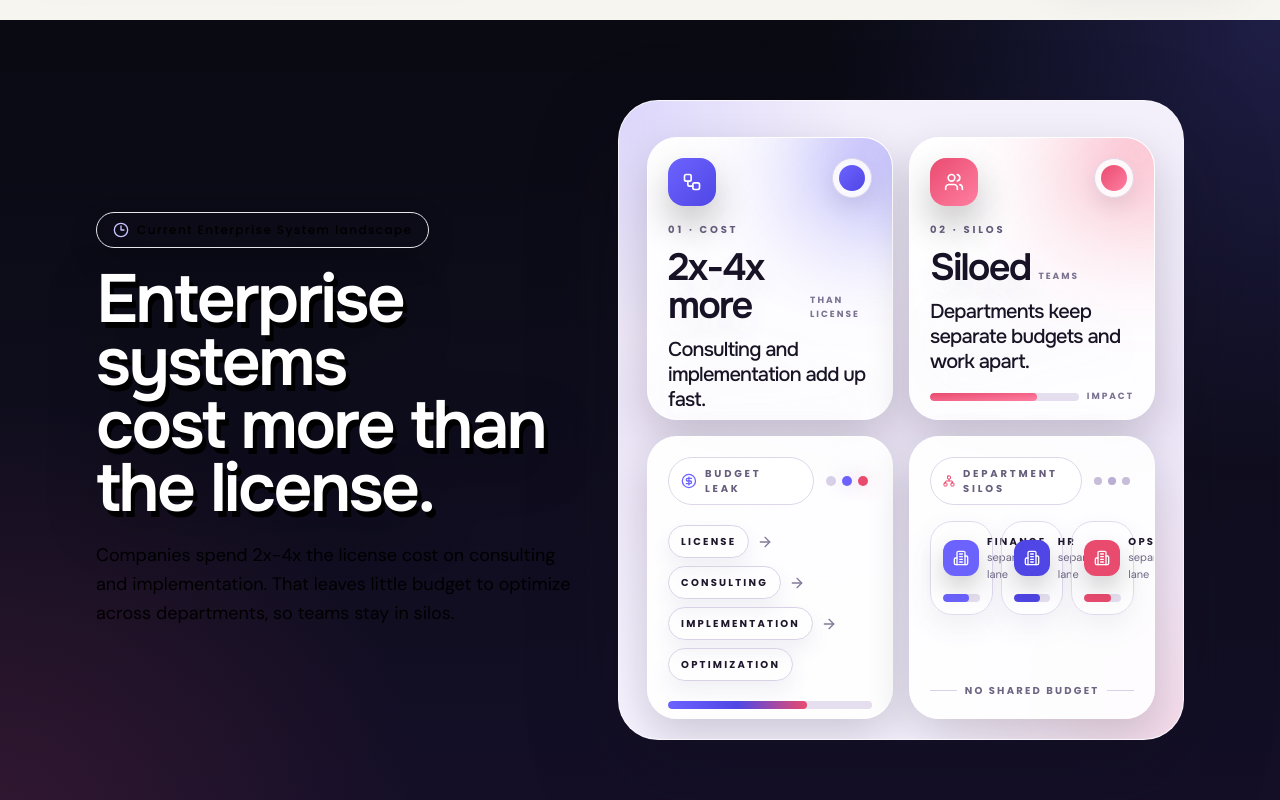
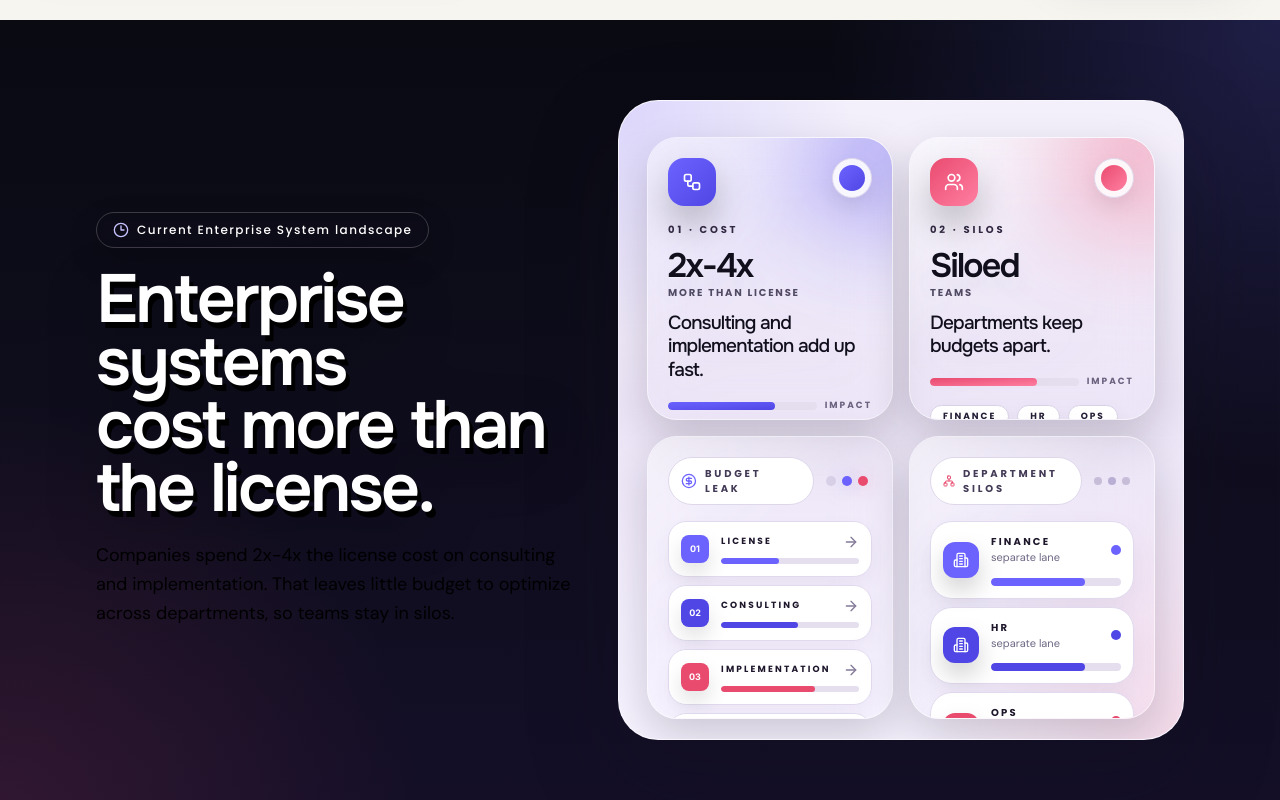
Before and after one commit to asadknow-hub/marketingwebsite, a Next.js app: page / in a window 1280 px wide. Shown: the part 780-1580 px from the top of the page. Built offline with nearby package versions, Linux system fonts and the light colour scheme; a web font is replaced by a local one.

Commit message:
Fix problem section layout and contrast

```diff
--- a/components/templates/finance-management-landing-page-finsyc/problem 01 finsyc.tsx
+++ b/components/templates/finance-management-landing-page-finsyc/problem 01 finsyc.tsx
@@ -17,8 +17,8 @@ type ProblemCardData = {
 const problemCards: ProblemCardData[] = [
   {
     label: "01 · Cost",
-    stat: "2x-4x more",
-    microLabel: "than license",
+    stat: "2x-4x",
+    microLabel: "more than license",
     title: "Consulting and implementation add up fast.",
     icon: Workflow,
     accentClass: "bg-gradient-to-br from-[#6C63FF] to-[#4F46E5]",
@@ -28,7 +28,7 @@ const problemCards: ProblemCardData[] = [
     label: "02 · Silos",
     stat: "Siloed",
     microLabel: "teams",
-    title: "Departments keep separate budgets and work apart.",
+    title: "Departments keep budgets apart.",
     icon: Users,
     accentClass: "bg-gradient-to-br from-[#E94B6F] to-[#FF7FA2]",
     chips: ["Finance", "HR", "Ops"],
@@ -58,10 +58,10 @@ function ProblemStage({ card, delay }: { card: ProblemCardData; delay: number })
       whileInView={{ opacity: 1, y: 0 }}
       viewport={{ once: true }}
       transition={{ duration: 0.7, delay, ease: [0.21, 0.47, 0.32, 0.98] as const }}
-      className="relative h-full min-h-[220px] overflow-hidden rounded-[30px] border border-white/55 bg-white/90 p-4 sm:p-5 shadow-[0_18px_44px_rgba(16,10,28,0.18)] backdrop-blur-xl"
+      className="relative h-full min-h-[230px] overflow-hidden rounded-[30px] border border-white/55 bg-white/96 p-4 sm:p-5 shadow-[0_18px_44px_rgba(16,10,28,0.18)] backdrop-blur-xl"
     >
       <div className={"absolute -right-10 -top-10 h-28 w-28 rounded-full blur-3xl " + card.accentClass + " opacity-18"} />
-      <div className="absolute inset-0 bg-[linear-gradient(135deg,rgba(255,255,255,0.82),transparent_42%)] opacity-70" />
+      <div className="absolute inset-0 bg-[linear-gradient(135deg,rgba(255,255,255,0.88),transparent_42%)] opacity-55" />
       <div className="relative flex h-full min-h-0 flex-col">
         <div className="flex items-start justify-between gap-3">
           <div className={"flex h-12 w-12 shrink-0 items-center justify-center rounded-2xl text-white shadow-[0_18px_36px_rgba(0,0,0,0.24)] " + card.accentClass}>
@@ -74,23 +74,23 @@ function ProblemStage({ card, delay }: { card: ProblemCardData; delay: number })
         </div>
 
         <div className="mt-4">
-          <p className="font-poppins text-[10px] font-bold uppercase tracking-[0.28em] text-[#645C7B]">
+          <p className="font-poppins text-[10px] font-bold uppercase tracking-[0.28em] text-[#312842]">
             {card.label}
           </p>
 
-          <div className="mt-3 flex items-end gap-2">
+          <div className="mt-3 space-y-1">
             <span
-              className="font-onest text-[32px] sm:text-[36px] lg:text-[38px] font-semibold leading-none tracking-[-1.8px] text-[#171225]"
+              className="block font-onest text-[28px] sm:text-[32px] lg:text-[34px] font-semibold leading-none tracking-[-1.8px] text-[#120F1D]"
               style={{ textShadow: "0 1px 0 rgba(255,255,255,0.36), 0 14px 24px rgba(81,71,122,0.08)" }}
             >
               {card.stat}
             </span>
-            <span className="pb-1 font-poppins text-[9px] font-bold uppercase tracking-[0.22em] text-[#7A7291]">
+            <span className="block max-w-[180px] font-poppins text-[10px] font-bold uppercase leading-tight tracking-[0.18em] text-[#514A63]">
               {card.microLabel}
             </span>
           </div>
 
-          <h3 className="mt-3 max-w-[260px] font-onest text-[18px] sm:text-[19px] lg:text-[20px] font-medium leading-tight tracking-[-0.8px] text-[#181425] drop-shadow-[0_10px_20px_rgba(81,71,122,0.08)]">
+          <h3 className="mt-3 max-w-[240px] font-onest text-[17px] sm:text-[18px] lg:text-[19px] font-medium leading-tight tracking-[-0.8px] text-[#120F1D] drop-shadow-[0_10px_20px_rgba(81,71,122,0.08)]">
             {card.title}
           </h3>
         </div>
@@ -99,7 +99,7 @@ function ProblemStage({ card, delay }: { card: ProblemCardData; delay: number })
           <div className="h-2 flex-1 overflow-hidden rounded-full bg-[#E4DEEE]">
             <div className={"h-full w-[72%] rounded-full " + card.accentClass} />
           </div>
-          <span className="font-poppins text-[9px] font-bold uppercase tracking-[0.22em] text-[#7A7291]">
+          <span className="font-poppins text-[9px] font-bold uppercase tracking-[0.22em] text-[#6B627F]">
             impact
           </span>
         </div>
@@ -108,7 +108,7 @@ function ProblemStage({ card, delay }: { card: ProblemCardData; delay: number })
           {card.chips.map((chip) => (
             <span
               key={chip}
-              className="rounded-full border border-[#D9D1E6] bg-white/86 px-3 py-1 font-poppins text-[9px] font-bold uppercase tracking-[0.22em] text-[#2A243D] shadow-[0_10px_20px_rgba(81,71,122,0.08)]"
+              className="rounded-full border border-[#D9D1E6] bg-white px-3 py-1 font-poppins text-[9px] font-bold uppercase tracking-[0.22em] text-[#241D36] shadow-[0_10px_20px_rgba(81,71,122,0.08)]"
             >
               {chip}
             </span>
@@ -128,14 +128,14 @@ function ProblemFlowStrip() {
       whileInView={{ opacity: 1, y: 0 }}
       viewport={{ once: true }}
       transition={{ duration: 0.7, delay: 0.2, ease: [0.21, 0.47, 0.32, 0.98] as const }}
-      className="relative h-full min-h-[220px] overflow-hidden rounded-[30px] border border-white/55 bg-white/90 p-4 sm:p-5 shadow-[0_18px_44px_rgba(16,10,28,0.18)] backdrop-blur-xl"
+      className="relative h-full min-h-[220px] overflow-hidden rounded-[30px] border border-white/55 bg-white/96 p-4 sm:p-5 shadow-[0_18px_44px_rgba(16,10,28,0.18)] backdrop-blur-xl"
     >
-      <div className="absolute inset-0 bg-[linear-gradient(135deg,rgba(255,255,255,0.82),transparent_42%)] opacity-70" />
+      <div className="absolute inset-0 bg-[linear-gradient(135deg,rgba(255,255,255,0.88),transparent_42%)] opacity-55" />
       <div className="relative flex h-full min-h-0 flex-col">
         <div className="flex items-center justify-between gap-3">
-          <div className="inline-flex items-center gap-2 rounded-full border border-[#DED7EA] bg-white/85 px-3 py-2 backdrop-blur-sm">
+          <div className="inline-flex items-center gap-2 rounded-full border border-[#DED7EA] bg-white px-3 py-2 backdrop-blur-sm">
             <CircleDollarSign className="h-4 w-4 text-[#6C63FF]" />
-            <span className="font-poppins text-[10px] font-bold uppercase tracking-[0.28em] text-[#655D7B]">
+            <span className="font-poppins text-[10px] font-bold uppercase tracking-[0.28em] text-[#433A56]">
               Budget leak
             </span>
           </div>
@@ -146,13 +146,39 @@ function ProblemFlowStrip() {
           </div>
         </div>
 
-        <div className="mt-5 flex flex-wrap items-center gap-2">
+        <div className="mt-4 space-y-2">
           {flowSteps.map((step, index) => (
-            <div key={step} className="flex items-center gap-2">
-              <span className="rounded-full border border-[#D9D1E6] bg-white/88 px-3 py-2 font-poppins text-[10px] font-bold uppercase tracking-[0.22em] text-[#1E172C] shadow-[0_10px_20px_rgba(81,71,122,0.08)]">
+            <div key={step} className="flex items-center gap-3 rounded-[18px] border border-[#E1DAEE] bg-white p-3 shadow-[0_10px_20px_rgba(81,71,122,0.06)]">
+              <span
+                className={
+                  "flex h-7 w-7 shrink-0 items-center justify-center rounded-lg text-[9px] font-bold text-white shadow-[0_10px_20px_rgba(0,0,0,0.12)] " +
+                  (index === 0 ? "bg-[#6C63FF]" : index === 1 ? "bg-[#4F46E5]" : index === 2 ? "bg-[#E94B6F]" : "bg-[#B9AED3]")
+                }
+              >
+                {String(index + 1).padStart(2, "0")}
+              </span>
+              <div className="min-w-0 flex-1">
+                <div className="flex items-center justify-between gap-3">
+                  <span className="truncate font-poppins text-[9px] font-bold uppercase tracking-[0.24em] text-[#1E172C]">
                     {step}
                   </span>
                   {index < flowSteps.length - 1 ? <ArrowRight className="h-4 w-4 shrink-0 text-[#847A99]" /> : null}
+                </div>
+                <div className="mt-2 h-1.5 overflow-hidden rounded-full bg-[#E4DEEE]">
+                  <div
+                    className={
+                      "h-full rounded-full " +
+                      (index === 0
+                        ? "w-[42%] bg-[#6C63FF]"
+                        : index === 1
+                          ? "w-[56%] bg-[#4F46E5]"
+                          : index === 2
+                            ? "w-[68%] bg-[#E94B6F]"
+                            : "w-[78%] bg-[#B9AED3]")
+                    }
+                  />
+                </div>
+              </div>
             </div>
           ))}
         </div>
@@ -160,12 +186,6 @@ function ProblemFlowStrip() {
         <div className="mt-auto pt-5">
           <div className="h-2 overflow-hidden rounded-full bg-[#E4DEEE]">
             <div className="h-full w-[68%] rounded-full bg-gradient-to-r from-[#6C63FF] via-[#4F46E5] to-[#E94B6F]" />
-          </div>
-          <div className="mt-4 grid grid-cols-4 gap-2 text-center font-poppins text-[9px] font-bold uppercase tracking-[0.22em] text-[#6D6582]">
-            <span>license</span>
-            <span>consulting</span>
-            <span>implementation</span>
-            <span>optimization</span>
           </div>
         </div>
       </div>
@@ -180,14 +200,14 @@ function ProblemSiloStrip() {
       whileInView={{ opacity: 1, y: 0 }}
       viewport={{ once: true }}
       transition={{ duration: 0.7, delay: 0.26, ease: [0.21, 0.47, 0.32, 0.98] as const }}
-      className="relative h-full min-h-[220px] overflow-hidden rounded-[30px] border border-white/55 bg-white/90 p-4 sm:p-5 shadow-[0_18px_44px_rgba(16,10,28,0.18)] backdrop-blur-xl"
+      className="relative h-full min-h-[220px] overflow-hidden rounded-[30px] border border-white/55 bg-white/96 p-4 sm:p-5 shadow-[0_18px_44px_rgba(16,10,28,0.18)] backdrop-blur-xl"
     >
-      <div className="absolute inset-0 bg-[linear-gradient(135deg,rgba(255,255,255,0.82),transparent_42%)] opacity-70" />
+      <div className="absolute inset-0 bg-[linear-gradient(135deg,rgba(255,255,255,0.88),transparent_42%)] opacity-55" />
       <div className="relative flex h-full min-h-0 flex-col">
         <div className="flex items-center justify-between gap-3">
-          <div className="inline-flex items-center gap-2 rounded-full border border-[#DED7EA] bg-white/85 px-3 py-2 backdrop-blur-sm">
+          <div className="inline-flex items-center gap-2 rounded-full border border-[#DED7EA] bg-white px-3 py-2 backdrop-blur-sm">
             <Network className="h-4 w-4 text-[#E94B6F]" />
-            <span className="font-poppins text-[10px] font-bold uppercase tracking-[0.28em] text-[#655D7B]">
+            <span className="font-poppins text-[10px] font-bold uppercase tracking-[0.28em] text-[#433A56]">
               Department silos
             </span>
           </div>
@@ -198,23 +218,28 @@ function ProblemSiloStrip() {
           </div>
         </div>
 
-        <div className="mt-4 grid grid-cols-3 gap-2">
+        <div className="mt-4 space-y-2">
           {siloDepartments.map((dept) => (
-            <div key={dept.label} className="rounded-[22px] border border-[#E1DAEE] bg-white/88 p-3 shadow-[0_12px_28px_rgba(81,71,122,0.08)]">
-              <div className="flex items-center gap-2">
+            <div key={dept.label} className="rounded-[22px] border border-[#E1DAEE] bg-white p-3 shadow-[0_12px_28px_rgba(81,71,122,0.08)]">
+              <div className="flex items-center gap-3">
                 <div className={"flex h-9 w-9 shrink-0 items-center justify-center rounded-xl text-white shadow-[0_12px_24px_rgba(0,0,0,0.18)] " + dept.accentClass}>
                   <Building2 className="h-4 w-4" />
                 </div>
-                <div>
-                  <p className="font-poppins text-[10px] font-bold uppercase tracking-[0.22em] text-[#1E172C]">
+                <div className="min-w-0 flex-1">
+                  <div className="flex items-center justify-between gap-3">
+                    <div className="min-w-0">
+                      <p className="truncate font-poppins text-[10px] font-bold uppercase tracking-[0.22em] text-[#1E172C]">
                         {dept.label}
                       </p>
-                  <p className="font-['DM_Sans'] text-[11px] text-[#6F6784]">{dept.note}</p>
+                      <p className="truncate font-['DM_Sans'] text-[11px] text-[#6F6784]">{dept.note}</p>
                     </div>
+                    <span className={"h-2.5 w-2.5 shrink-0 rounded-full " + dept.barClass} />
                   </div>
 
                   <div className="mt-3 h-2 overflow-hidden rounded-full bg-[#E4DEEE]">
                     <div className={"h-full w-[72%] rounded-full " + dept.barClass} />
+                  </div>
+                </div>
               </div>
             </div>
           ))}
@@ -248,10 +273,10 @@ export default function Problem01Finsyc({ className }: { className?: string }) {
                 whileInView={{ opacity: 1, y: 0 }}
                 viewport={{ once: true }}
                 transition={{ duration: 0.6, ease: "easeOut" as const }}
-                className="inline-flex items-center gap-2 rounded-full border border-white/12 bg-white/8 px-4 py-2 backdrop-blur-sm shadow-[0_12px_30px_rgba(0,0,0,0.18)]"
+                className="inline-flex items-center gap-2 rounded-full border border-white/20 bg-white/12 px-4 py-2 backdrop-blur-sm shadow-[0_12px_30px_rgba(0,0,0,0.18)]"
               >
                 <Clock3 className="h-4 w-4 text-[#C7C3FF]" />
-                <span className="font-poppins text-[11px] sm:text-[12px] font-medium tracking-[0.12em] text-white/86">
+                <span className="font-poppins text-[11px] sm:text-[12px] font-medium tracking-[0.12em] text-white">
                   Current Enterprise System landscape
                 </span>
               </motion.div>
@@ -287,7 +312,7 @@ export default function Problem01Finsyc({ className }: { className?: string }) {
                 whileInView={{ opacity: 1, y: 0 }}
                 viewport={{ once: true }}
                 transition={{ duration: 0.7, delay: 0.16, ease: "easeOut" as const }}
-                className="mt-5 max-w-[500px] font-['DM_Sans'] text-[16px] leading-relaxed text-white/86 sm:text-[17px] lg:text-[18px]"
+                className="mt-5 max-w-[500px] font-['DM_Sans'] text-[16px] leading-relaxed text-white/92 sm:text-[17px] lg:text-[18px]"
               >
                 Companies spend 2x-4x the license cost on consulting and implementation. That leaves little budget to optimize across departments, so teams stay in silos.
               </motion.p>
```
Lines whose indentation alone changed are shown as unchanged.
